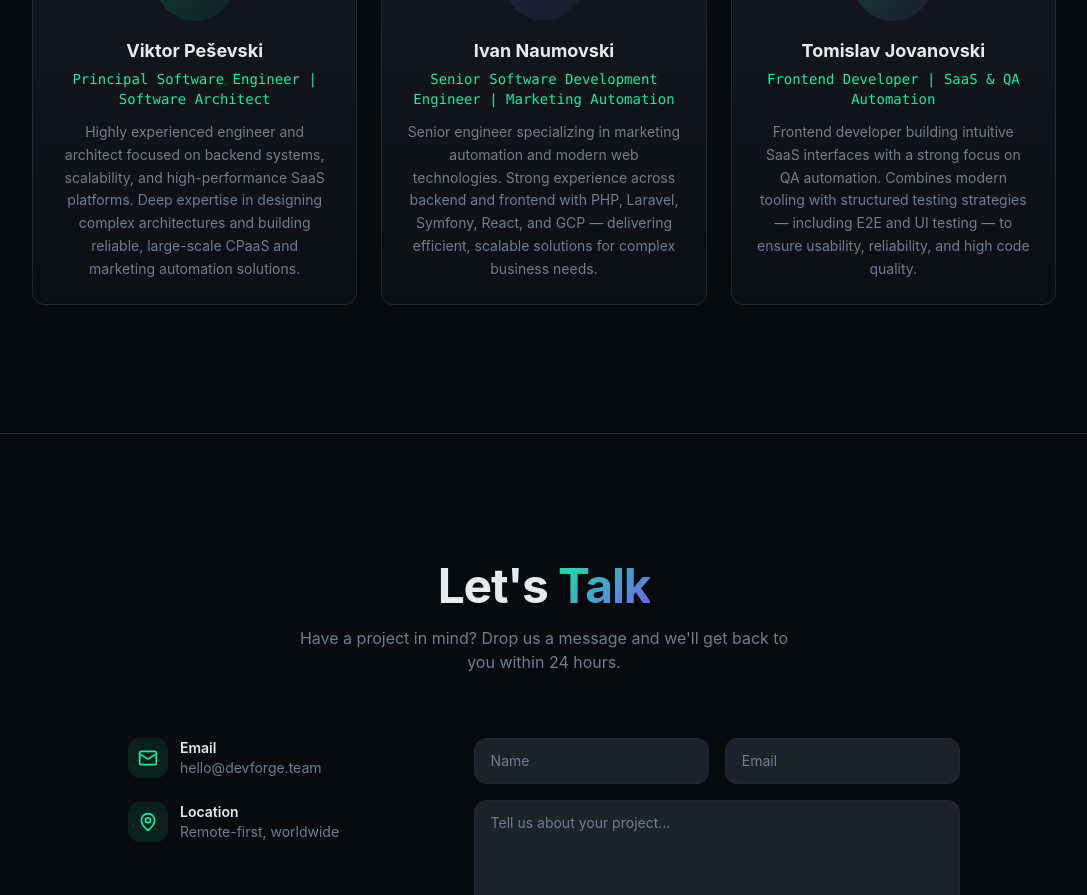
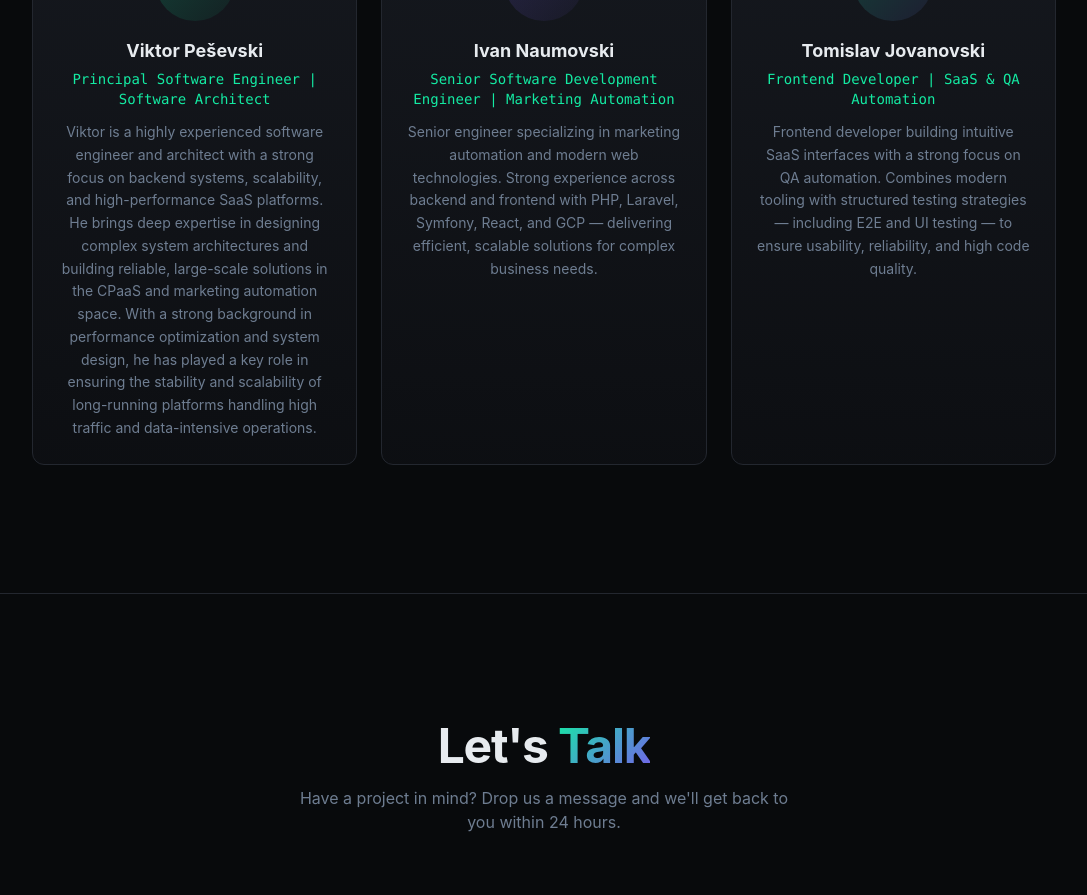
Before and after one commit to Tomche00/dev-team-spotlight, a React (Vite) app: page / in a window 1280 px wide. Shown: the part 3320-4215 px from the top of the page, without its empty margins (96-1183 px from the left). Built offline with nearby package versions, Linux system fonts and the light colour scheme; the HTML template or start-up script is replaced by a standard one.

Commit message:
Preceding changes

```diff
--- a/src/components/Team.tsx
+++ b/src/components/Team.tsx
@@ -4,7 +4,7 @@ const team = [
   {
     name: "Viktor Peševski",
     role: "Principal Software Engineer | Software Architect",
-    bio: "Highly experienced engineer and architect focused on backend systems, scalability, and high-performance SaaS platforms. Deep expertise in designing complex architectures and building reliable, large-scale CPaaS and marketing automation solutions.",
+    bio: "Viktor is a highly experienced software engineer and architect with a strong focus on backend systems, scalability, and high-performance SaaS platforms. He brings deep expertise in designing complex system architectures and building reliable, large-scale solutions in the CPaaS and marketing automation space.\n\nWith a strong background in performance optimization and system design, he has played a key role in ensuring the stability and scalability of long-running platforms handling high traffic and data-intensive operations.",
     initials: "VP",
     color: "from-primary/20 to-primary/5",
     linkedin: "https://www.linkedin.com/in/viktor-peshevski-58b667a6/",
```
